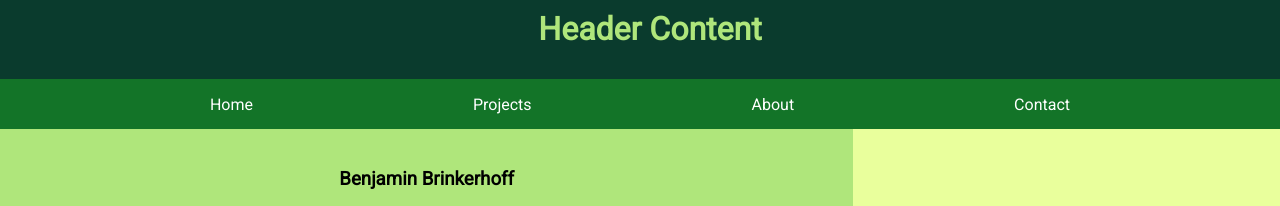
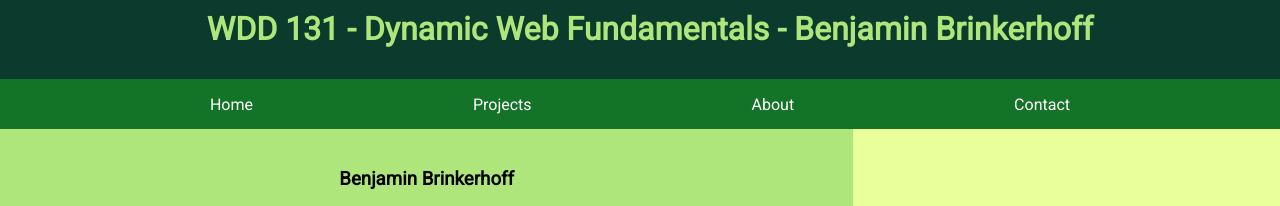
Before and after one commit to scoolywooly/wdd131, a plain HTML site: page week01/basic-layout.html in a window 1280 px wide. Shown: the top 206 px of the page. Drawn offline with Linux system fonts and the light colour scheme.

Commit message:
Updated Meta tags in html document

```diff
--- a/week01/basic-layout.html
+++ b/week01/basic-layout.html
@@ -4,14 +4,16 @@
 <head>
     <meta charset="UTF-8">
     <meta name="viewport" content="width=device-width, initial-scale=1.0">
-    <title>Document</title>
+    <meta name="author" content="Benjamin Brinkerhoff">
+    <meta name="description"
+        content="WDD 131 - Dynamic Web Fundamentals is the Brigham Young University - Idaho's course for intermediate Web Development. This website is Benjamin Brinkerhoff's homepage for everything he did while taking this course. Currently it contains some placeholder content for week01.">
     <link rel="stylesheet" href="styles/layout.css">
     <title>WDD 131 - Dynamic Web Fundamentals - Benjamin Brinkerhoff</title>
 </head>
 
 <body>
     <header>
-        <h1>Header Content</h1>
+        <h1>WDD 131 - Dynamic Web Fundamentals - Benjamin Brinkerhoff</h1>
         <nav class="navigation-bar">
             <div id="navigation-container">
                 <a href="#home">Home</a>
```
